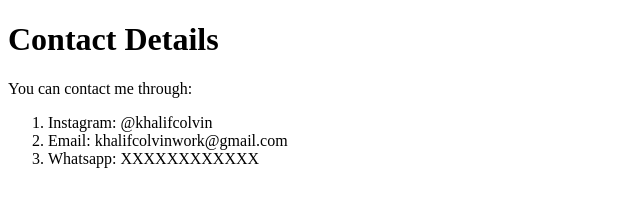
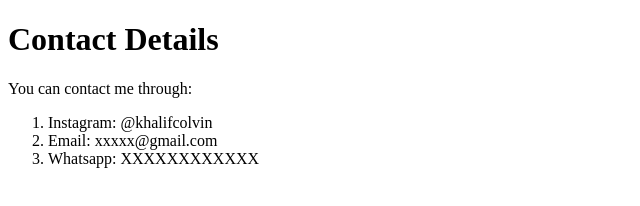
Before and after one commit to khalifcolvin/cv, a plain HTML site: page contact me.html in a window 1280 px wide. Shown: the full height of the page, 0-640 px from the left. Drawn offline with Linux system fonts and the light colour scheme.

Commit message:
changed my email address

```diff
--- a/contact me.html
+++ b/contact me.html
@@ -11,7 +11,7 @@
     <p>You can contact me through:</p>
     <ol>
       <li>Instagram: @khalifcolvin</li>
-      <li>Email: khalifcolvinwork@gmail.com</li>
+      <li>Email: xxxxx@gmail.com</li>
       <li>Whatsapp: XXXXXXXXXXXX</li>
     </ol>
   </body>
```
